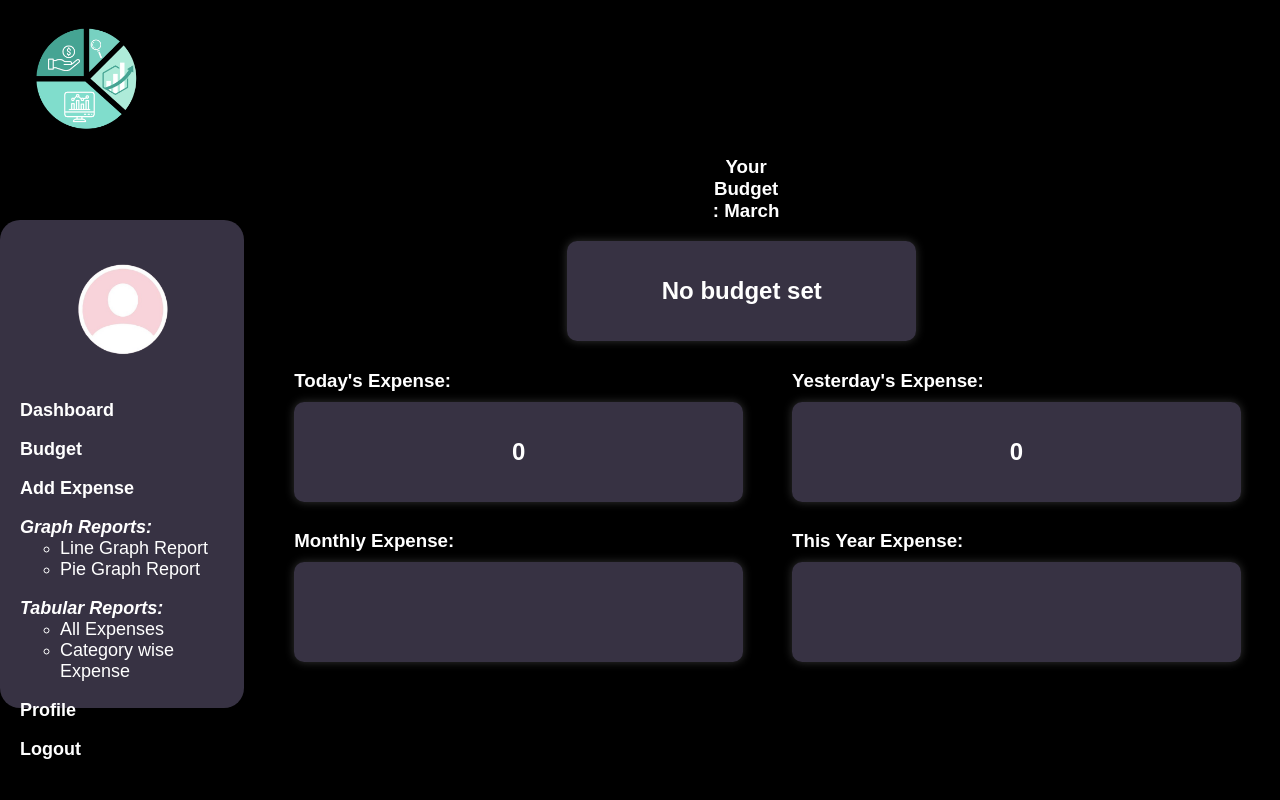
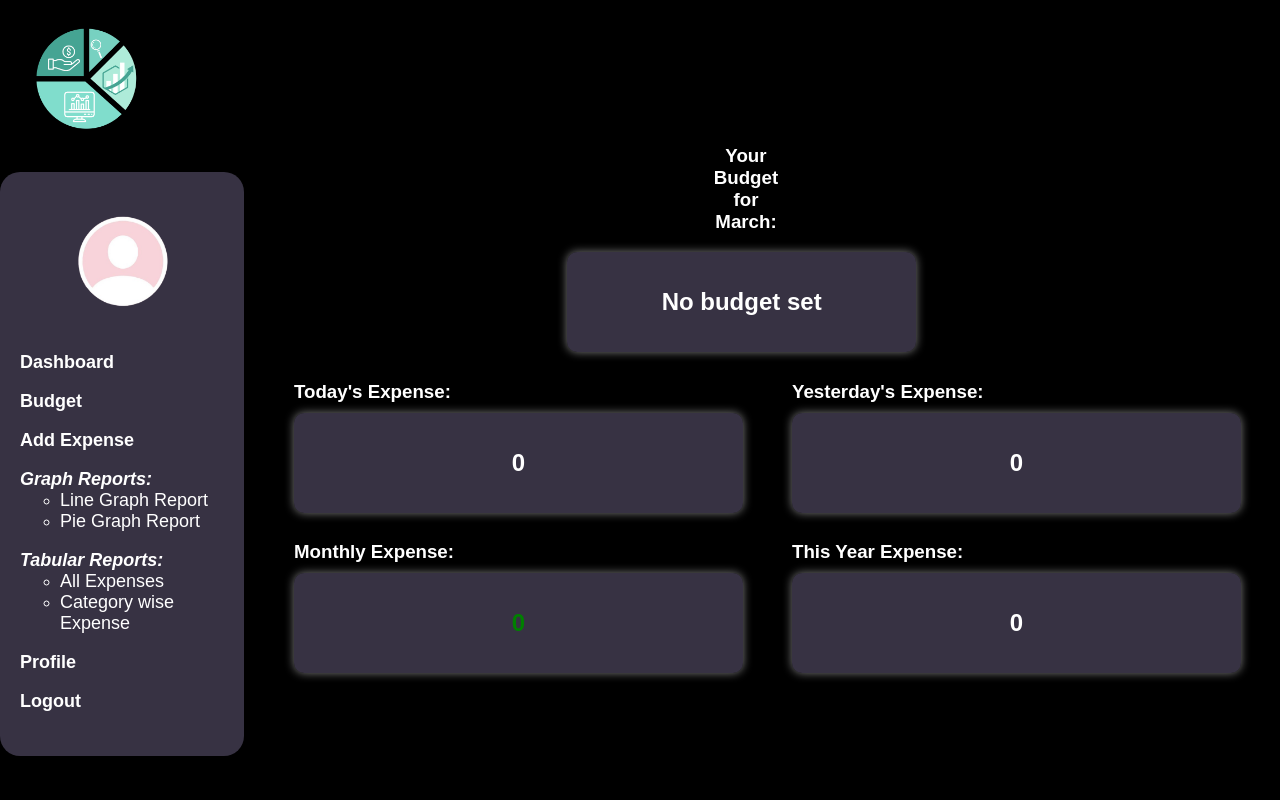
Before and after one commit to adityashahgithub/FiscalPoint, a PHP site: page /Frontend/dashboard.php in a window 1280 px wide. Run offline with PHP 8.4, Linux system fonts and the light colour scheme; a user stored in the database is signed in; data comes from the database, SQL or seed files in the repository.

Commit message:
side bar aligment

```diff
--- a/Frontend/addexpense.php
+++ b/Frontend/addexpense.php
@@ -103,7 +103,7 @@
             <li><a href="logout.php"><span style="font-weight:bold";>Logout</span></a></li><br>
         </ul>
     </aside>
-
+     <!-- MAIN CONTENT -->
     <div class="main-content">
         <div class="form-container">
             <h1>Add Expense:</h1>
@@ -142,6 +142,8 @@
                 <select id="payment_method" name="payment_method" onchange="toggleOtherPayment()" required class="payment-method">
                     <option value="Cash">Cash</option>
                     <option value="Credit / Debit card">Credit/Debit card</option>
+                    <option value="UPI Payment">Credit/Debit card</option>
+
                     <option value="Other">Other</option>
                 </select>
 
--- a/Frontend/css/dashboard.css
+++ b/Frontend/css/dashboard.css
@@ -14,11 +14,11 @@
 
 /* Sidebar */
 .sidebar {
-    width: 250px;
+    width: 260px;
     background-color: rgba(92, 84, 112, 0.6);
     padding: 20px;
     border-radius: 20px;
-    height: 56%;
+    height: 68%;
     margin-top: 10%;
 
 }
@@ -74,7 +74,7 @@
     height: 180px;
     background-color: rgba(92, 84, 112, 0.6);
     border-radius: 10px;
-    box-shadow: 0 0 10px rgba(255, 255, 255, 0.2);
+    box-shadow: 0 0 10px rgba(255, 255, 255, 0.491);
     padding-right: 5%;
     padding-left: 5%;
 
@@ -91,7 +91,7 @@
     height: 150px;
     background-color: rgba(92, 84, 112, 0.6);
     border-radius: 10px;
-    box-shadow: 0 0 10px rgba(255, 255, 255, 0.2);
+    box-shadow: 0 0 10px rgba(255, 255, 255, 0.491);
     padding-right: 5%;
     padding-left: 5%;
    margin-left: 56%;
--- a/Frontend/dashboard.php
+++ b/Frontend/dashboard.php
@@ -1,9 +1,8 @@
 <?php
-// Assuming you have already started the session where the Uid is stored
+// Start session and enable error reporting
 session_start();
 error_reporting(E_ALL);
 ini_set('display_errors', 1);
-
 
 // Database connection details
 $servername = "localhost";
@@ -19,10 +18,10 @@
     die("Connection failed: " . $conn->connect_error);
 }
 
-// Fetch Uid from session (replace with your actual session variable)
+// Fetch Uid from session
 $uid = $_SESSION['Uid'];
 
-// Query to fetch today's expense
+// Fetch today's expense
 $sql_today = "SELECT SUM(amount) AS total_today FROM Expense WHERE Uid = ? AND DATE(Date) = CURDATE()";
 $stmt = $conn->prepare($sql_today);
 $stmt->bind_param("i", $uid);
@@ -31,26 +30,34 @@
 $row_today = $result_today->fetch_assoc();
 $today_expense = isset($row_today['total_today']) ? $row_today['total_today'] : 0;
 
+// Fetch yesterday's expense
+$sql_yesterday = "SELECT SUM(amount) AS total_yesterday FROM Expense WHERE Uid = ? AND DATE(Date) = DATE_SUB(CURDATE(), INTERVAL 1 DAY)";
+$stmt = $conn->prepare($sql_yesterday);
+$stmt->bind_param("i", $uid);
+$stmt->execute();
+$result_yesterday = $stmt->get_result();
+$row_yesterday = $result_yesterday->fetch_assoc();
+$yesterday_expense = isset($row_yesterday['total_yesterday']) ? $row_yesterday['total_yesterday'] : 0;
 
-// Query to fetch yesterday's expense
-$sql_yesterday = "SELECT * FROM Expense WHERE Uid = $uid AND DATE(Date) = DATE_SUB(CURDATE(), INTERVAL 1 DAY)";
-$result_yesterday = $conn->query($sql_yesterday);
-$row_yesterday = $result_yesterday->fetch_assoc();
-$yesterday_expense = isset($row_yesterday['amount']) ? $row_yesterday['amount'] : 0;
+// Fetch monthly expense
+$sql_monthly = "SELECT SUM(amount) AS total_monthly FROM Expense WHERE Uid = ? AND MONTH(Date) = MONTH(CURDATE())";
+$stmt = $conn->prepare($sql_monthly);
+$stmt->bind_param("i", $uid);
+$stmt->execute();
+$result_monthly = $stmt->get_result();
+$row_monthly = $result_monthly->fetch_assoc();
+$monthly_expense = isset($row_monthly['total_monthly']) ? $row_monthly['total_monthly'] : 0;
 
+// Fetch yearly expense
+$sql_yearly = "SELECT SUM(amount) AS total_yearly FROM Expense WHERE Uid = ? AND YEAR(Date) = YEAR(CURDATE())";
+$stmt = $conn->prepare($sql_yearly);
+$stmt->bind_param("i", $uid);
+$stmt->execute();
+$result_yearly = $stmt->get_result();
+$row_yearly = $result_yearly->fetch_assoc();
+$yearly_expense = isset($row_yearly['total_yearly']) ? $row_yearly['total_yearly'] : 0;
 
-// Query to fetch monthly expense
-$sql_monthly = "SELECT SUM(amount) AS total_monthly FROM Expense WHERE Uid = $uid AND MONTH(Date) = MONTH(CURDATE())";
-$result_monthly = $conn->query($sql_monthly);
-$row_monthly = $result_monthly->fetch_assoc();
-$monthly_expense = $row_monthly['total_monthly'];
-
-// Query to fetch yearly expense
-$sql_yearly = "SELECT SUM(amount) AS total_yearly FROM Expense WHERE Uid = $uid AND YEAR(Date) = YEAR(CURDATE())";
-$result_yearly = $conn->query($sql_yearly);
-$row_yearly = $result_yearly->fetch_assoc();
-$yearly_expense = $row_yearly['total_yearly'];
-
+// Fetch user's budget for the current month
 $currentMonth = date("F");
 $sql_budget = "SELECT Amount FROM Budget WHERE Uid = ? AND Month = ?";
 $stmt = $conn->prepare($sql_budget);
@@ -59,6 +66,9 @@
 $result_budget = $stmt->get_result();
 $row_budget = $result_budget->fetch_assoc();
 $monthly_budget = isset($row_budget['Amount']) ? $row_budget['Amount'] : "No budget set";
+
+// Determine text color for monthly expense
+$expense_color = ($monthly_expense > $monthly_budget && $monthly_budget != "No budget set") ? 'red' : 'green';
 
 // Close the database connection
 $conn->close();
@@ -70,69 +80,74 @@
     <meta charset="UTF-8">
     <meta name="viewport" content="width=device-width, initial-scale=1.0">
     <title>Expense Dashboard</title>
-<!--CSS FILE-->
-    <link rel="stylesheet" href="css/dashboard.css">
+    <link rel="stylesheet" href="css/dashboard.css"> <!-- External CSS file -->
 </head>
+<body>
     <header>
-    <!--LOGO-->
-    <img src="css/logo.png" alt="Logo" class="logo" onclick="location.href='landing.html'"></header>
-<body>
-    <!--SIDE BAR-->
+        <!-- LOGO -->
+        <img src="css/logo.png" alt="Logo" class="logo" onclick="location.href='landing.html'">
+    </header>
+
+    <!-- SIDE BAR -->
     <aside class="sidebar">
         <div class="profile">
             <img src="css/profile.png" alt="Profile Image" class="avatar">
         </div>
         <ul class="menu">
-            <li><a href="dashboard.php"><span style="font-weight: bold;">Dashboard</span></a></li><br>
-            <li><a href="setbudget.php"><span style="font-weight: bold";>Budget</span></a></li><br>
-            <li><a href="addexpense.php"><span style="font-weight:bold";>Add Expense</span></a></li><br>
-            <li>
+            <li><a href="dashboard.php"><strong>Dashboard</strong></a></li><br>
+            <li><a href="setbudget.php"><strong>Budget</strong></a></li><br>
+            <li><a href="addexpense.php"><strong>Add Expense</strong></a></li><br>
             <li class="dropdown">
-            <a href="#"><span style="font-style: italic; font-weight: bold;">Graph Reports:</span></a>
+                <a href="#"><strong><em>Graph Reports:</em></strong></a>
                 <ul>
                     <li><a href="linegraph.php">Line Graph Report</a></li>
                     <li><a href="piegraph.php">Pie Graph Report</a></li>
                 </ul>
-            </li>
-            <br>
+            </li><br>
             <li>
-        <a href="#"> <span style="font-style: italic; font-weight: bold;">Tabular Reports:</span></a><br>
+                <a href="#"><strong><em>Tabular Reports:</em></strong></a><br>
                 <ul>
                     <li><a href="tabularreport.php">All Expenses</a></li>
                     <li><a href="categorywisereport.php">Category wise Expense</a></li>
                 </ul>
             </li><br>
-            <li><a href="profile.php"><span style="font-weight:bold;">Profile</span></a></li><br>
-            <li><a href="logout.php"><span style="font-weight:bold";>Logout</span></a></li><br>
+            <li><a href="profile.php"><strong>Profile</strong></a></li><br>
+            <li><a href="logout.php"><strong>Logout</strong></a></li><br>
         </ul>
     </aside>
-    <!--MAIN CONTENT-->
+
+    <!-- MAIN CONTENT -->
     <main class="dashboard">
         <div>
-                <h3 class="budget-text">Your Budget :  <?php echo $currentMonth; ?></h3>
+            <h3 class="budget-text">Your Budget for <?php echo $currentMonth; ?>:</h3>
             <div class="Budget">
                 <p><?php echo $monthly_budget; ?></p>
             </div>
         </div><br>
+
         <div class="expense-box">
             <h3>Today's Expense:</h3>
             <div class="expense-card">
-                <p style="text-align: center; font-weight: bold; ">
-                    <?php echo $today_expense; ?></div>
+                <p style="text-align: center; font-weight: bold;"><?php echo $today_expense; ?></p>
             </div>
+        </div>
+
         <div class="expense-box">
             <h3>Yesterday's Expense:</h3>
             <div class="expense-card"><?php echo $yesterday_expense; ?></div>
         </div>
+
         <div class="expense-box">
             <h3>Monthly Expense:</h3>
-                <div class="expense-card"><?php echo $monthly_expense; ?></div>
+            <div class="expense-card" style="color: <?php echo $expense_color; ?>;">
+                <?php echo $monthly_expense; ?>
             </div>
+        </div>
+
         <div class="expense-box">
             <h3>This Year Expense:</h3>
             <div class="expense-card"><?php echo $yearly_expense; ?></div>
         </div>
     </main>
-    </div>
 </body>
 </html>
--- a/Frontend/setbudget.php
+++ b/Frontend/setbudget.php
@@ -121,7 +121,7 @@
             <li><a href="logout.php"><span style="font-weight:bold";>Logout</span></a></li><br>
         </ul>
     </aside>
-
+     <!-- MAIN CONTENT -->
     <div class="main-content">
         <div class="form-container">
             <h1>Set Budget:</h1>
```
Also changed, not shown: Frontend/css/addexpense.css (+13 -3 lines), Frontend/css/linegraph.css (+6 -5 lines), Frontend/css/setbudget.css (+9 -3 lines). Lines whose indentation alone changed are shown as unchanged.
